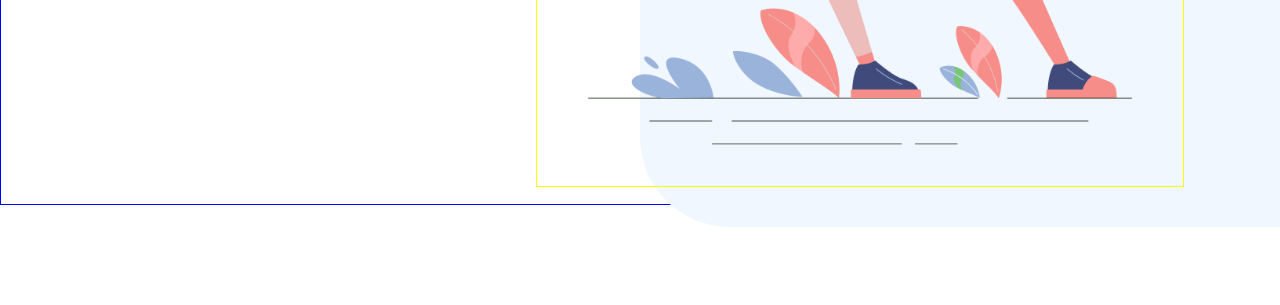
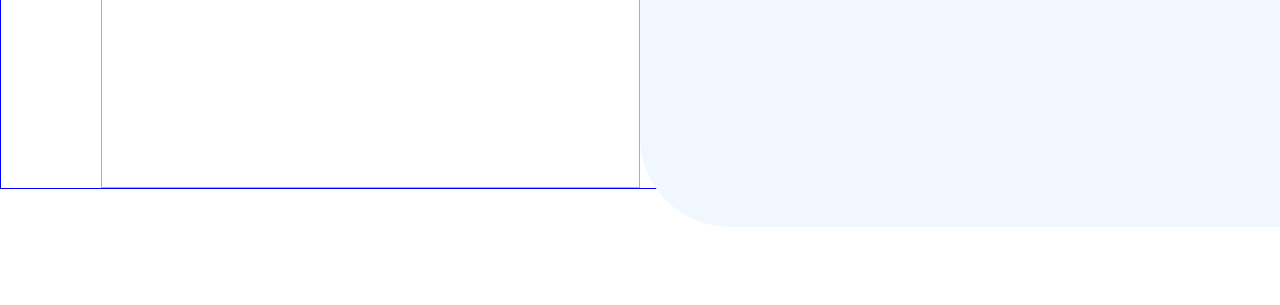
Before and after one commit to JosephPeru/webinformativavh, a plain HTML site: page index.html in a window 1280 px wide. Shown: the part 573-878 px from the top of the page. After the commit the page ends 800 px from the top, so only its background shows below. Drawn offline with Linux system fonts and the light colour scheme.

Commit message:
ED-Se avanzo hasta el hero del landing page/02-Se esta haciendo cambios en el hero

```diff
--- a/css/estilos.css
+++ b/css/estilos.css
@@ -187,21 +187,23 @@ header nav .right-side-menu .sub-menu .btnsing{
     display: flex;
     justify-content: space-between;
     align-items: center;
-    margin-bottom: 10rem;
 }
 
-/* ------LEFT SIDE------- */
-
+/* ------LEFT SIDE HERO------- */
 
 .hero-left-side{
+    border: 1px solid orange;
     width: 50%;
-    height: 82vh;
-    padding-top: 14rem;
+    height: 80vh;
+    display: flex;
+    justify-content: center;
+    flex-direction: column;
 }
 
-
 .hero-left-side h1{
-    width: 50rem;
+    width: 40rem;
+    text-align: center;
+    display: 0 auto;
     height: 14rem;
     font-size: 4.5rem;
     line-height: 6rem;
@@ -235,7 +237,7 @@ header nav .right-side-menu .sub-menu .btnsing{
     margin-right: 2.5rem;
 }
 
-/* ------RIGHT SIDE------- */
+/* ------RIGHT SIDE HERO------- */
 
 .main-hero-section .hero-right-side{
     width: 50%;
@@ -245,18 +247,16 @@ header nav .right-side-menu .sub-menu .btnsing{
     right: 0;
     top: 0;
     border-radius: 90px 20px 0px 90px;
-    display: flex;
-    justify-content: center;
-    align-items: center;
+
 }
 
-.main-hero-section .hero-right-side img{
+/* .main-hero-section .hero-right-side img{
     border: 1px solid yellow;
     width: 90rem;
     height: 62rem;
     margin-right: 20rem;
     margin-top: 10rem;
-}
+} */
 
 
 
--- a/index.html
+++ b/index.html
@@ -60,7 +60,7 @@
                 </div>
                 <!-- RIGHT SIDE -->
                 <div class="hero-right-side">
-                    <img src="images/heropage.png" alt="HeroSection">
+                    <img src="" alt="HeroSection">
                 </div>
             </section>
 
```
